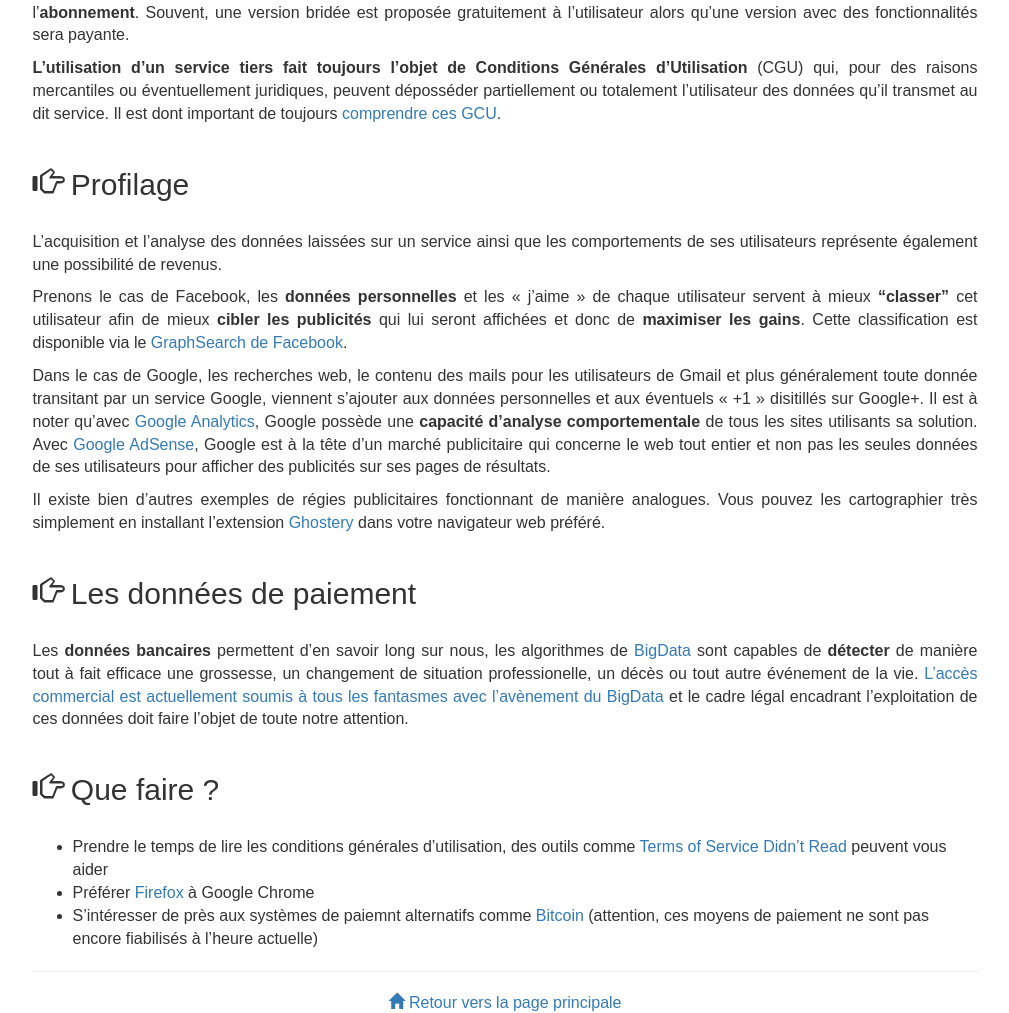
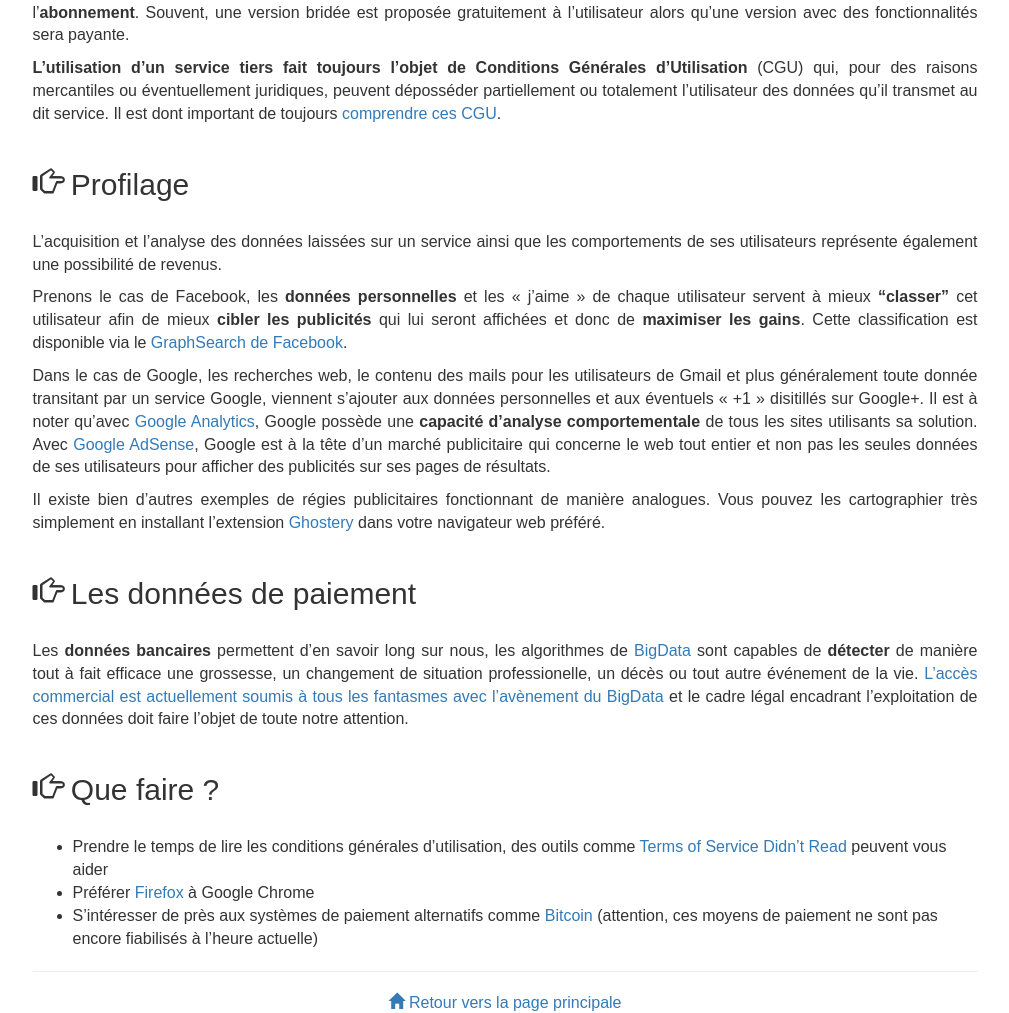
Before and after one commit to willdurand/jenairienacacher.fr, a Jekyll site: the page built from _posts/2014-01-23-publicite-gratuite.md, in a window 1280 px wide. Shown: the part 420-1433 px from the top of the page, without its empty margins (135-1144 px from the left). Built offline with Jekyll 4.4.1, drawn with Linux system fonts in a browser that asks for light colours; some web fonts are replaced; Markdown is read by kramdown in place of the engine named in the settings; comment, search, counter and statistics services are not loaded.

Commit message:
typos fixes

```diff
--- a/_data/headlines.yml
+++ b/_data/headlines.yml
@@ -26,7 +26,7 @@
         religieuses) ne sont plus en phase avec le gouvernement en place.
 
 
-        Lorsque une personne est placée sous "surveillance", son entourage
+        Lorsqu'une personne est placée sous "surveillance", son entourage
         l'est également, ce qui se traduit par une **surveillance des personnes à
         deux voire trois degrés**. En prenant en considération la [théorie
         des six degrés de
--- a/_posts/2014-01-23-publicite-gratuite.md
+++ b/_posts/2014-01-23-publicite-gratuite.md
@@ -19,7 +19,7 @@
 Générales d'Utilisation** (CGU) qui, pour des raisons mercantiles ou
 éventuellement juridiques, peuvent déposséder partiellement ou totalement
 l'utilisateur des données qu'il transmet au dit service. Il est dont important
-de toujours <a href="https://tosdr.org/">comprendre ces GCU</a>.
+de toujours <a href="https://tosdr.org/">comprendre ces CGU</a>.
 
 <h2><i class="glyphicon glyphicon-hand-right" aria-hidden="true"></i> Profilage</h2>
 
@@ -67,6 +67,6 @@
 - Prendre le temps de lire les conditions générales d'utilisation, des outils
   comme [Terms of Service Didn't Read](https://tosdr.org/) peuvent vous aider
 - Préférer [Firefox](https://www.mozilla.org/fr/firefox/new/) à Google Chrome
-- S'intéresser de près aux systèmes de paiemnt alternatifs comme
+- S'intéresser de près aux systèmes de paiement alternatifs comme
   [Bitcoin](http://fr.wikipedia.org/wiki/Bitcoin) (attention, ces moyens de
   paiement ne sont pas encore fiabilisés à l'heure actuelle)
```
Also changed, not shown: _posts/2014-01-22-surveillance.md (+1 -1 lines).
